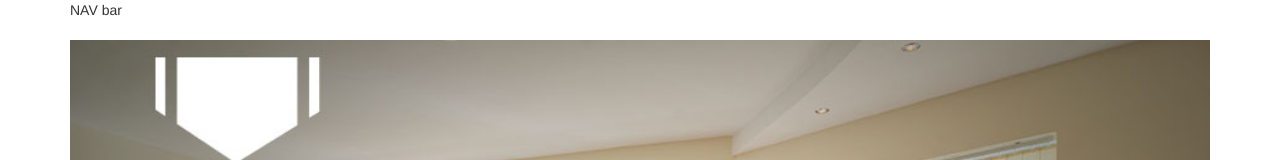
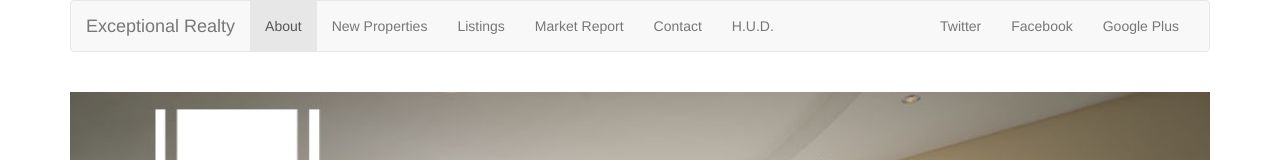
Before and after one commit to Niikwartey/exceptional-realty-website-BS, a plain HTML site: page index.html in a window 1280 px wide. Shown: the top 160 px of the page. Drawn offline with nearby package versions, Linux system fonts and the light colour scheme.

Commit message:
finished navbar

```diff
--- a/index.html
+++ b/index.html
@@ -23,7 +23,44 @@
     <div class="container">
       <div class="row">
         <div class="col-sm-12">
-          NAV bar
+
+        <!-- navbar -->
+          <nav class="navbar navbar-default">
+            <div class="container-fluid">
+              <div class="navbar-header">
+                <button type="button" class="navbar-toggle collapsed" data-toggle="collapse" data-target="#bs-example-navbar-collapse-1" aria-expanded="false">
+                  <span class="sr-only">Toggle navigation</span>
+                  <span class="icon-bar"></span>
+                  <span class="icon-bar"></span>
+                  <span class="icon-bar"></span>
+                </button>
+                <a class="navbar-brand" href="#">Exceptional Realty</a>
+              </div>
+
+              <div class="collapse navbar-collapse" id="bs-example-navbar-collapse-1">
+                <!-- main nav links -->
+                <ul class="nav navbar-nav">
+                  <li class="active"><a href="#">About<span class="sr-only">(current)</span></a></li>
+                  <li><a href="new-properties.html">New Properties</a></li>
+                  <li><a href="real-estate-listings.html">Listings</a></li>
+                  <li><a href="market-report.html">Market Report</a></li>
+                  <li><a href="contact.html">Contact</a></li>
+                  <li><a href="http://hud.gov" target="_blank">H.U.D.</a></li>
+                </ul>
+
+                <!-- social nav links -->
+                <ul class="nav navbar-nav navbar-right">
+                  <li><a class="twit" href="#" title="Twitter">Twitter</a></li>
+
+                  <li><a class="fbook" href="#" title="Facebook">Facebook</a></li>
+
+                  <li><a class="gplus" href="#" title="Google Plus">Google Plus</a></li>
+                </ul>
+              </div><!-- /.navbar-collapse -->
+            </div><!-- /.container-fluid -->
+          </nav>
+        <!-- /navbar -->
+
         </div>
       </div><!-- /row -->
 
```
